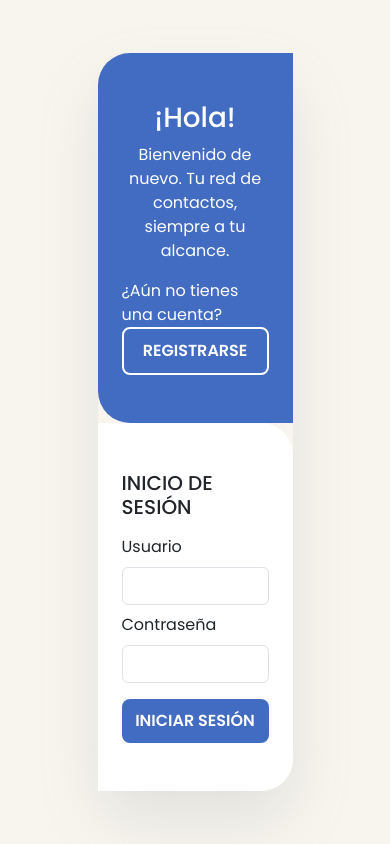
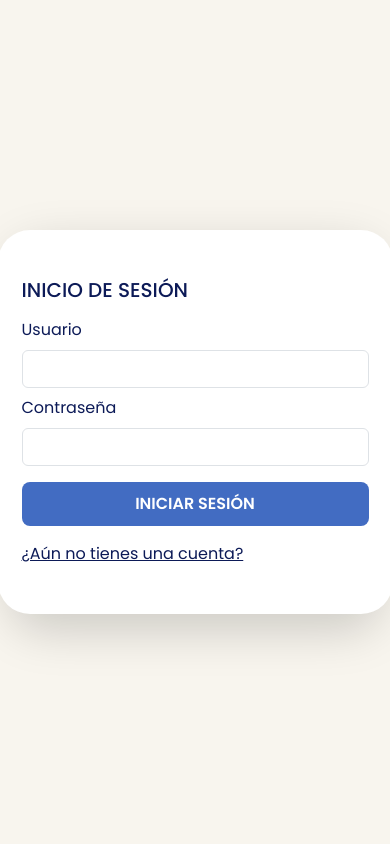
Before and after one commit to Katherine-Flores/AgendaContactos, a website: page frontend/index.html in a window 390 px wide. Drawn offline with nearby package versions, Linux system fonts and the light colour scheme; some packages are replaced by stand-ins of ours; a script that the page names is missing.

Commit message:
Inicios style responsive

```diff
--- a/frontend/index.html
+++ b/frontend/index.html
@@ -12,7 +12,7 @@
   <script src="https://cdn.jsdelivr.net/npm/sweetalert2@11"></script>
 </head>
 <body class="d-flex justify-content-center align-items-center" style="height: 100vh;">
-  <div class="container w-50" style="border-radius: 32px; box-shadow: 0px 30px 60px rgba(138, 149, 158, 0.2);">
+  <div class="container shadow-lg p-0" id="contenedor-principal">
     <div class="row align-items-stretch">
       <div class="col-md-6 pt-4 pb-4" id="contenedor-registro">
         <div class="container text-center h-100 pt-4 pb-4" id="mensaje-registro" style="display: block;">
@@ -62,6 +62,9 @@
               <button class="btn-form w-100" type="submit">REGISTRARSE</button>
             </div>
 
+            <div>
+              <button class="link-button mt-3" type="button" onclick="togglelogin()">¿Ya tienes una cuenta?</button>
+            </div>
           </form>
 
         </div>
@@ -107,6 +110,10 @@
 
             <div class="col-md-12 mt-3">
               <button class="btn-form w-100" type="submit">INICIAR SESIÓN</button>
+            </div>
+
+            <div>
+              <button class="link-button mt-3" type="button" onclick="toggleregistro()">¿Aún no tienes una cuenta?</button>
             </div>
 
           </form>
@@ -217,14 +224,16 @@
 <!-- Script de style -->
 <script>
   const rootStyles = getComputedStyle(document.documentElement);
-
-  // Extraer las variables
   const azulOscuro = rootStyles.getPropertyValue('--azul-oscuro').trim();
   const azulMedio = rootStyles.getPropertyValue('--azul-medio').trim();
   const azulClaro = rootStyles.getPropertyValue('--azul-claro').trim();
   const fondoClaro = rootStyles.getPropertyValue('--fondo-claro').trim();
 
-  function toggleregistro(){
+  function esPantallaPequena() {
+    return window.innerWidth <= 900;
+  }
+
+  function toggleregistro() {
     const mensaje = document.getElementById("mensaje-registro");
     const formulario = document.getElementById("formulario-registro");
     const contenedor = document.getElementById("contenedor-registro");
@@ -232,18 +241,32 @@
     const formulario2 = document.getElementById("formulario-login");
     const contenedor2 = document.getElementById("contenedor-login");
 
+    if (esPantallaPequena()) {
+      // En móviles/tablets solo se muestra el formulario de registro
       mensaje.style.display = 'none';
       formulario.style.display = 'block';
+      contenedor.style.display = 'block';
+
+      mensaje2.style.display = 'none';
+      formulario2.style.display = 'none';
+      contenedor2.style.display = 'none';
+    } else {
+      // En pantallas grandes, se muestran ambos lados
+      mensaje.style.display = 'none';
+      formulario.style.display = 'block';
+      contenedor.style.display = 'block';
       contenedor.style.backgroundColor = 'white';
       contenedor.style.color = azulOscuro;
 
       mensaje2.style.display = 'block';
       formulario2.style.display = 'none';
+      contenedor2.style.display = 'block';
       contenedor2.style.backgroundColor = azulMedio;
       contenedor2.style.color = 'white';
     }
+  }
 
-  function togglelogin(){
+  function togglelogin() {
     const mensaje = document.getElementById("mensaje-login");
     const formulario = document.getElementById("formulario-login");
     const contenedor = document.getElementById("contenedor-login");
@@ -251,16 +274,63 @@
     const formulario2 = document.getElementById("formulario-registro");
     const contenedor2 = document.getElementById("contenedor-registro");
 
+    if (esPantallaPequena()) {
+      // En móviles/tablets solo se muestra el formulario de login
       mensaje.style.display = 'none';
       formulario.style.display = 'block';
+      contenedor.style.display = 'block';
+
+      mensaje2.style.display = 'none';
+      formulario2.style.display = 'none';
+      contenedor2.style.display = 'none';
+    } else {
+      // En pantallas grandes, se muestran ambos lados
+      mensaje.style.display = 'none';
+      formulario.style.display = 'block';
+      contenedor.style.display = 'block';
       contenedor.style.backgroundColor = 'white';
       contenedor.style.color = azulOscuro;
 
       mensaje2.style.display = 'block';
       formulario2.style.display = 'none';
+      contenedor2.style.display = 'block';
       contenedor2.style.backgroundColor = azulMedio;
       contenedor2.style.color = 'white';
     }
+  }
+
+  window.addEventListener('DOMContentLoaded', () => {
+    const mensaje = document.getElementById("mensaje-login");
+    const formulario = document.getElementById("formulario-login");
+    const contenedor = document.getElementById("contenedor-login");
+    const mensaje2 = document.getElementById("mensaje-registro");
+    const formulario2 = document.getElementById("formulario-registro");
+    const contenedor2 = document.getElementById("contenedor-registro");
+
+    if (esPantallaPequena()) {
+      // En móviles solo mostrar login
+      mensaje.style.display = 'none';
+      formulario.style.display = 'block';
+      contenedor.style.display = 'block';
+
+      mensaje2.style.display = 'none';
+      formulario2.style.display = 'none';
+      contenedor2.style.display = 'none';
+    } else {
+      // En pantallas grandes, mostrar login con mensaje y registro con mensaje
+      mensaje.style.display = 'none';
+      formulario.style.display = 'block';
+      contenedor.style.display = 'block';
+      contenedor.style.backgroundColor = 'white';
+      contenedor.style.color = azulOscuro;
+
+      mensaje2.style.display = 'block';
+      formulario2.style.display = 'none';
+      contenedor2.style.display = 'block';
+      contenedor2.style.backgroundColor = azulMedio;
+      contenedor2.style.color = 'white';
+    }
+  });
 </script>
 </body>
 </html>
--- a/frontend/style.css
+++ b/frontend/style.css
@@ -13,6 +13,15 @@
 
 body {
   background-color: var(--fondo-claro) !important;
+}
+
+#contenedor-principal {
+  max-width: 50vw;
+  border-radius: 32px;
+  display: flex;
+  flex-wrap: nowrap;
+  justify-content: center;
+  transition: all 0.3s ease;
 }
 
 #contenedor-login {
@@ -42,3 +51,44 @@ body {
   border: solid 2px white;
   padding: 10px;
 }
+
+.link-button {
+  background: none;
+  border: none;
+  color: var(--azul-oscuro);
+  text-decoration: underline;
+  cursor: pointer;
+  font: inherit;
+  padding: 0;
+  display: none;
+}
+
+
+@media (max-width: 800px) {
+  body {
+    font-size: 16px;
+  }
+
+  #contenedor-principal {
+    max-width: 371px;
+    flex-direction: column;
+    width: 100%;
+  }
+
+  #contenedor-registro,
+  #contenedor-login {
+    border-radius: 32px;
+    width: 100%;
+    background-color: white;
+    color: var(--azul-oscuro);
+  }
+
+  .link-button {
+    display: block;
+  }
+
+  #mensaje-login,
+  #mensaje-registro {
+    display: none !important;
+  }
+}
```
Lines whose indentation alone changed are shown as unchanged.
